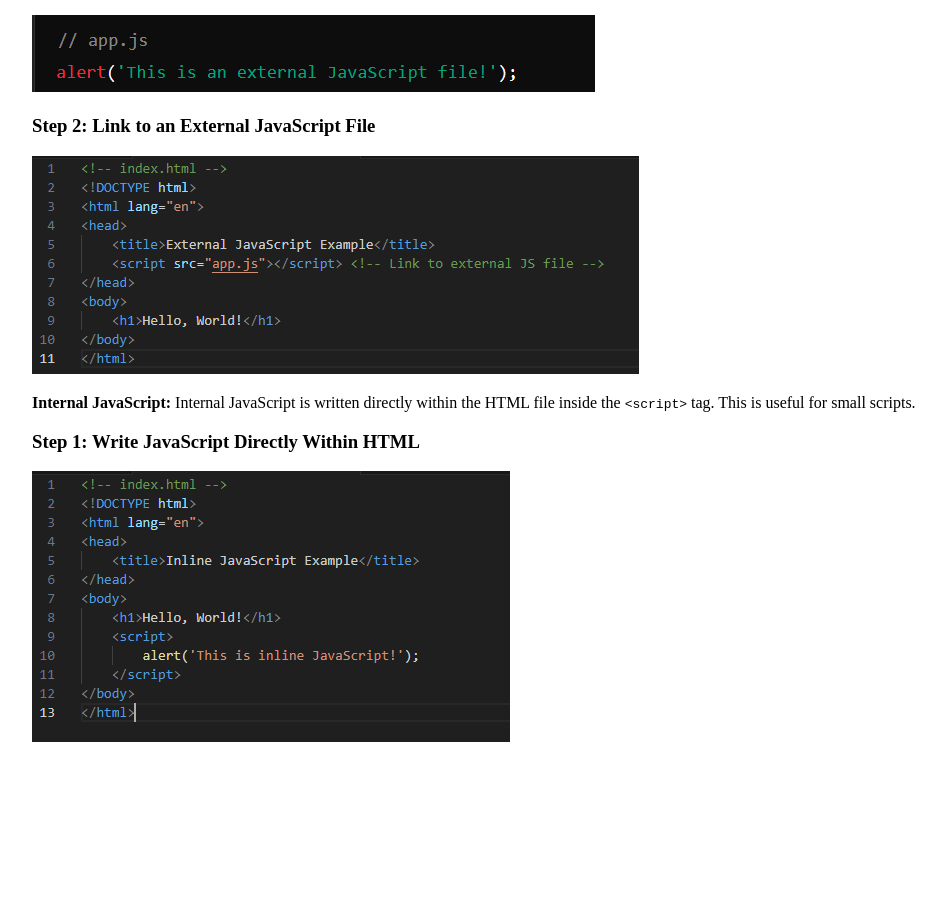
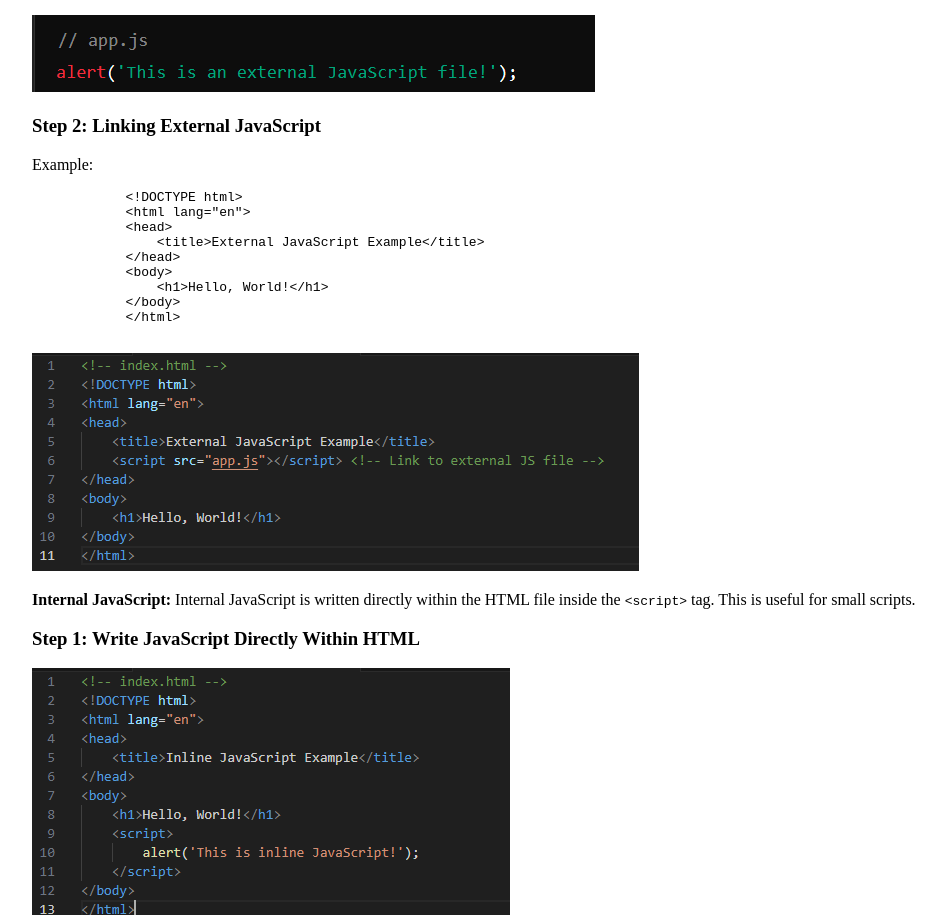
Before and after one commit to ThatCodebyTony/assignment-2-repo, a plain HTML site: page index.html in a window 1280 px wide. Shown: the part 1749-2664 px from the top of the page, without its empty margins (16-962 px from the left). Before the commit the page ends 2511 px from the top, so only its background shows below. Drawn offline with Linux system fonts and the light colour scheme.

Commit message:
added more context to JS example

```diff
--- a/index.html
+++ b/index.html
@@ -63,7 +63,20 @@
             <h3>Step 1: Create your 'app.js' file in root directory</h3>
             <img src="resources/html_external_js_file_ex.png" alt="File Directory for JS file" style="max-width: 100%; height: auto;">
 
-            <h3>Step 2: Link to an External JavaScript File</h3>
+            <h3>Step 2: Linking External JavaScript</h3>
+
+            <p>Example:</p>
+            <pre>
+            &lt;!DOCTYPE html&gt;
+            &lt;html lang="en"&gt;
+            &lt;head&gt;
+                &lt;title&gt;External JavaScript Example&lt;/title&gt;
+            &lt;/head&gt;
+            &lt;body&gt;
+                &lt;h1&gt;Hello, World!&lt;/h1&gt;
+            &lt;/body&gt;
+            &lt;/html&gt;
+            </pre>
             <img src="resources/html_link_external_js_ex.png" alt="HTML link to external JS code" style="max-width: 100%; height: auto;">
 
             <p><strong>Internal JavaScript:</strong> Internal JavaScript is written directly within the HTML file inside the <code>&lt;script&gt;</code> tag.
```
Lines whose indentation alone changed are shown as unchanged.
